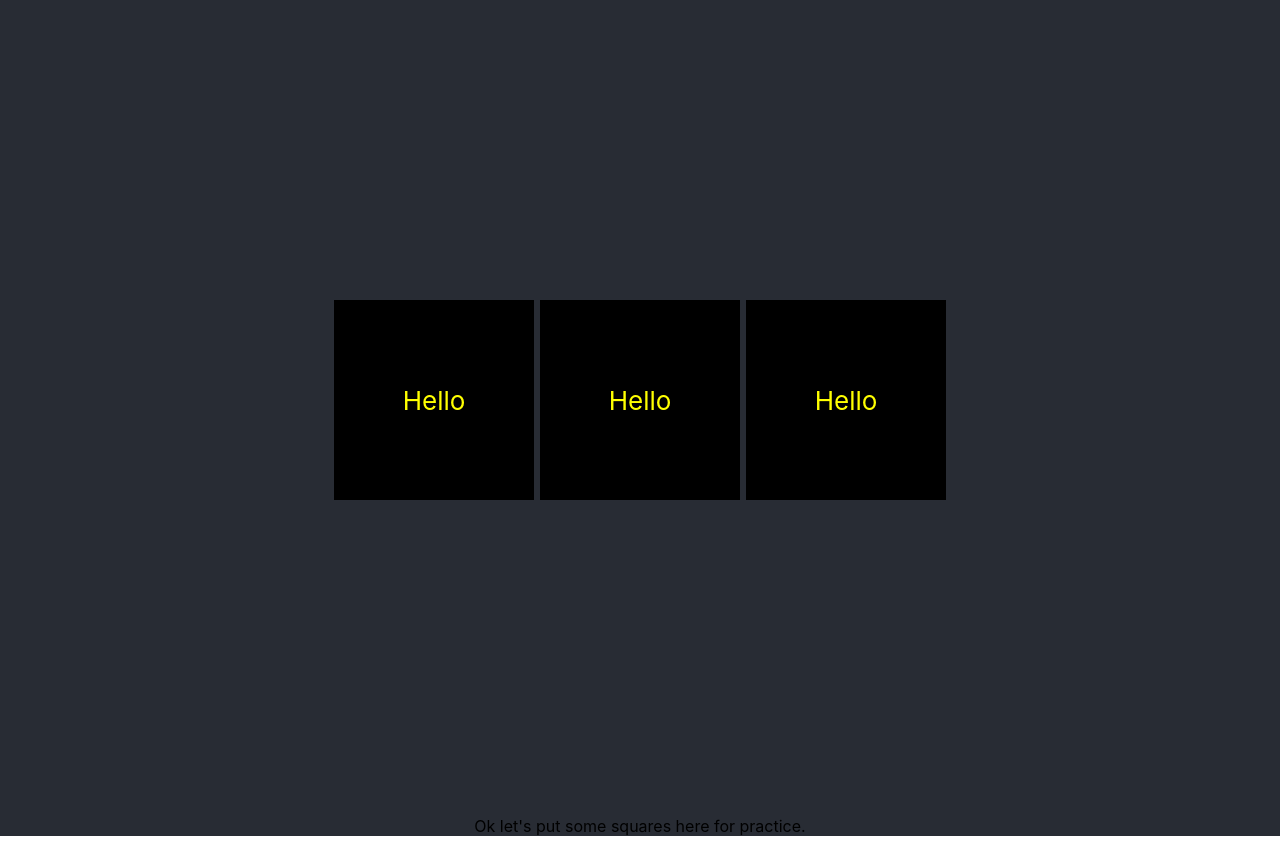
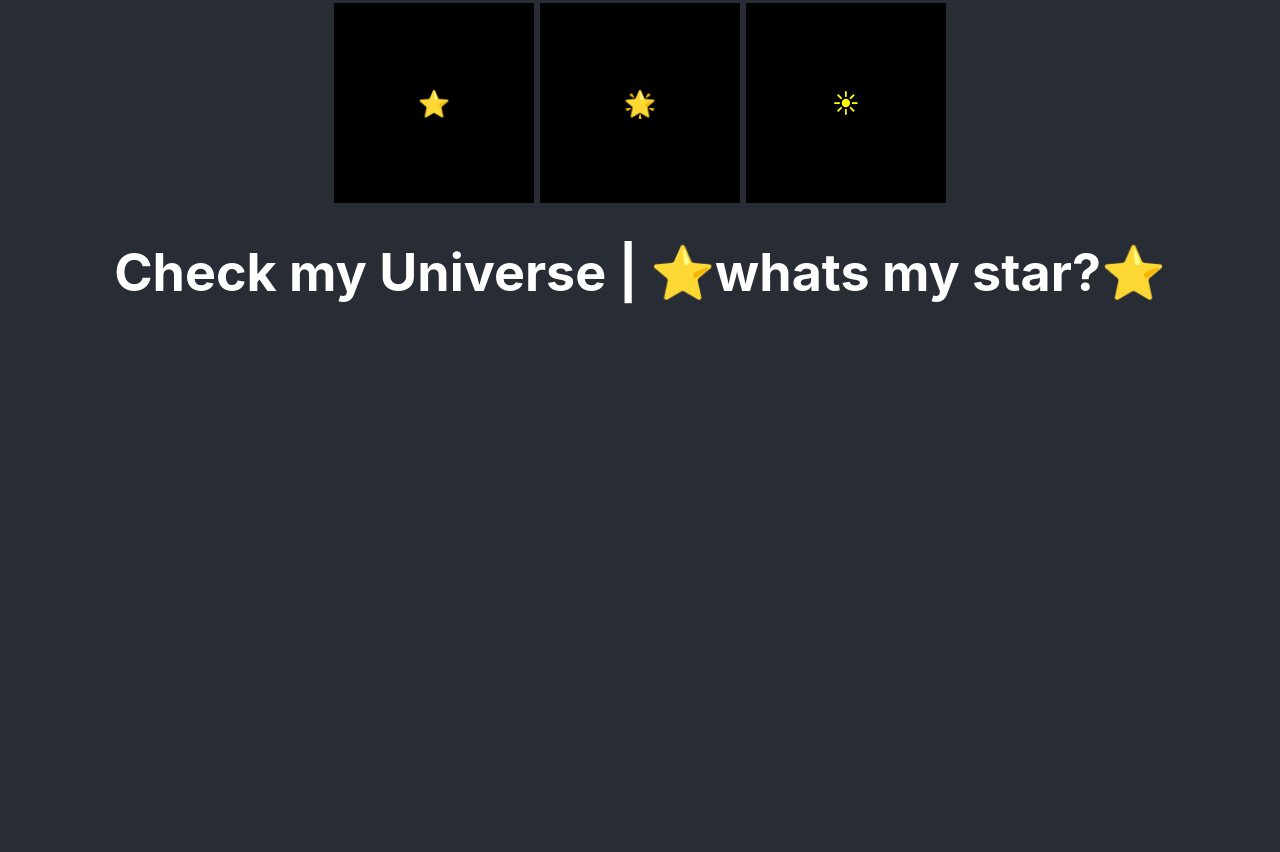
Before and after one commit to AaronKirchhoff/star_project, a React (Create React App) app: page / in a window 1280 px wide. After the commit the page ends 800 px from the top, so only its background shows below. Built offline with nearby package versions, Linux system fonts and the light colour scheme.

Commit message:
state react practice

```diff
--- a/src/App.css
+++ b/src/App.css
@@ -1,6 +1,14 @@
+body{
+  background-color: #282c34;
+}
+
+
 .App {
   text-align: center;
   background-color: #282c34;
+  color: white;
+  font-size: calc(10px + 2vmin);
+
 
 }
 
@@ -16,7 +24,7 @@
 }
 
 .App-header {
-  min-height: 100vh;
+  /* min-height: 100vh; */
   display: inline-block;
   align-items: center;
   justify-content: center;
@@ -26,6 +34,8 @@
   justify-content: center;
   align-items: center;
   text-align: center;
+  background-color: #282c34;
+
 }
 
 .App-link {
--- a/src/App.js
+++ b/src/App.js
@@ -1,15 +1,18 @@
 import logo from './logo.svg';
 import './App.css';
+import Star from './star';
 
 function App() {
   return (
     <div className="App">
       <header className="App-header">
-      <div className='square'> Hello</div>
-      <div className='square'> Hello</div>
-      <div className='square'> Hello</div>
+      <div className='square'> ⭐</div>
+      <div className='square'> 🌟</div>
+      <div className='square'> ☀</div>
       </header>
-      <p> Ok let's put some squares here for practice.</p>
+      <Star />
+
+
 
     </div>
   );
--- /dev/null
+++ b/src/star.js
@@ -0,0 +1,21 @@
+import React, {Component} from 'react';
+
+class Star extends Component {
+  constructor(props){
+    super(props);
+    this.state = {star: '⭐whats my star?⭐'}
+
+  }
+
+
+
+  render(){
+    return (
+      <div className='Star'>
+        <h1> Check my Universe | {this.state.star}</h1>
+
+      </div>
+    )
+  }
+}
+export default Star;
```
